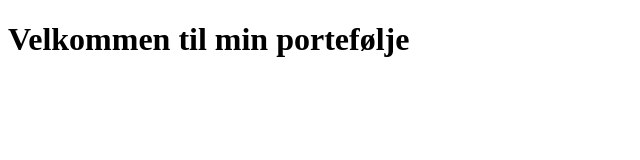
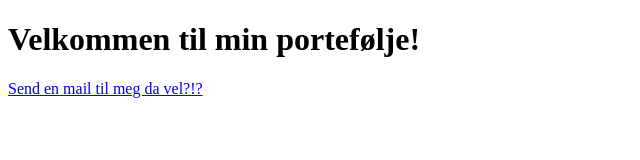
Before and after one commit to Emlin7754/portfolio, a plain HTML site: page index.html in a window 1280 px wide. Shown: the whole page, without its empty margins (0-640 px from the left). Drawn offline with Linux system fonts and the light colour scheme.

Commit message:
Update index.html

```diff
--- a/index.html
+++ b/index.html
@@ -6,6 +6,7 @@
     <title>Portefølje</title>
 </head>
 <body>
-    <h1>Velkommen til min portefølje</h1>
+    <h1>Velkommen til min portefølje!</h1>
+    <a href="mailto:emlin7754@hiof.no">Send en mail til meg da vel?!?</a>
 </body>
 </html>
```
